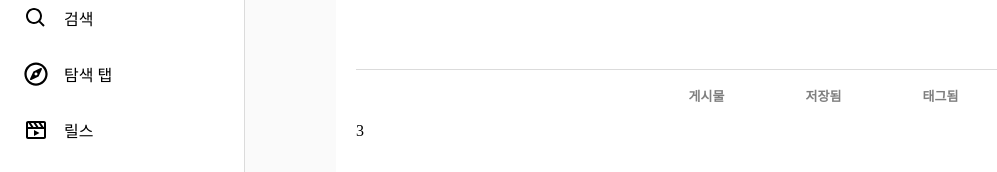
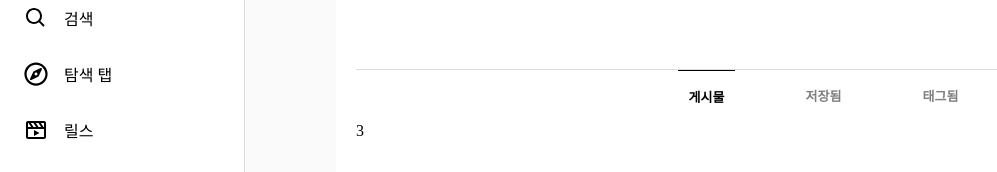
Before and after one commit to bomi8489/insta-clone, a React (Create React App) app: page /#/b.__.omi in a window 1280 px wide. Shown: the part 155-327 px from the top of the page, without its empty margins (0-997 px from the left). Built offline with nearby package versions, Linux system fonts and the light colour scheme.

Commit message:
profileNavBar

```diff
--- a/src/components/Container/ProfileNavBar.js
+++ b/src/components/Container/ProfileNavBar.js
@@ -1,20 +1,32 @@
-import React from 'react'
+import React, { useState } from 'react'
 import { ProfileNavComponent } from '../Presenter/ProfilePresenter'
 
 function ProfileNavBar() {
-    const navArray = ["게시물", "저장됨", "태그됨"];
+    const [checkPost, setCheckPost] = useState(true);
+    const [checkSaved, setCheckSaved] = useState(false);
+    const [checkTaged, setCheckTaged] = useState(false);
+
     const onNavClick = (e) => {
-        e.target.style = `
-        opacity: 1;
-        `
+        if(e.target.innerText === '게시물') {
+            setCheckPost(true);
+            setCheckSaved(false);
+            setCheckTaged(false);
+        } else if(e.target.innerText === '저장됨') {
+            setCheckPost(false);
+            setCheckSaved(true);
+            setCheckTaged(false);
+        } else if(e.target.innerText === '태그됨') {
+            setCheckPost(false);
+            setCheckSaved(false);
+            setCheckTaged(true);
+        }
     }
+
     return (
         <>
-            {navArray.map((nav, idx) => (
-                <ProfileNavComponent onClick={onNavClick} key={idx}>
-                {nav}
-                </ProfileNavComponent>
-            ))}
+            <ProfileNavComponent onClick={onNavClick} check={checkPost} value='게시물'>게시물</ProfileNavComponent>
+            <ProfileNavComponent onClick={onNavClick} check={checkSaved} value='저장됨'>저장됨</ProfileNavComponent>
+            <ProfileNavComponent onClick={onNavClick} check={checkTaged} value='태그됨'>태그됨</ProfileNavComponent>
         </>
     )
 }
--- a/src/components/Presenter/ProfilePresenter.js
+++ b/src/components/Presenter/ProfilePresenter.js
@@ -56,7 +56,12 @@ height: 51px;
 width: 57px;
 font-size: 13px;
 font-weight: bold;
-opacity: 0.5;
+opacity: ${props => props.check ? 1.0 : 0.5};
+/* :first-child {
+    opacity: 1.0;
+    border-top: solid 1px black;
+} */
+border-top: ${props => props.check ? 'solid 1px black' : 'solid 1px none'};
 &:hover {
     cursor: pointer;
 }
--- a/src/routes/Profile.js
+++ b/src/routes/Profile.js
@@ -35,9 +35,6 @@ function Profile() {
                         </ProfileHeader>
                         <PrifileNavBox>
                             <ProfileNavBar />
-                            {/* <ProfileNavComponent>게시물</ProfileNavComponent>
-                            <ProfileNavComponent>저장됨</ProfileNavComponent>
-                            <ProfileNavComponent>태그됨</ProfileNavComponent> */}
                         </PrifileNavBox>
                         <ProfileContent>3</ProfileContent>
                     </div>
```
